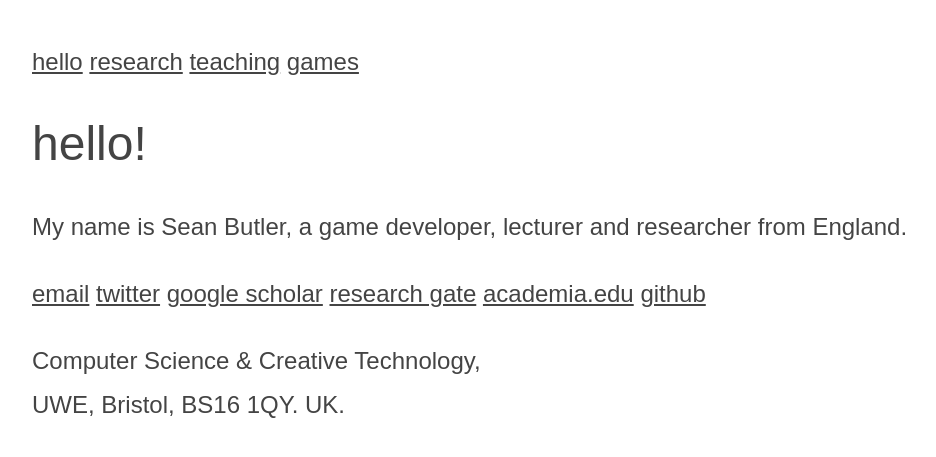
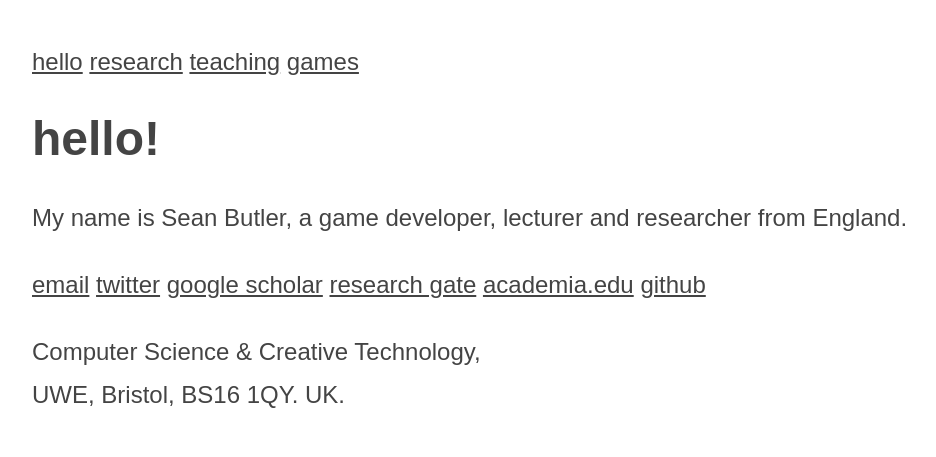
Before and after one commit to seanbutler/www.seanbutler.net, a Jekyll site: the page built from index.html, in a window 1280 px wide. Shown: the top 457 px of the page, without its empty margins (138-1074 px from the left). Built offline with Jekyll 4.4.1, drawn with Linux system fonts in a browser that asks for light colours.

Commit message:
making darker

```diff
--- a/css/main.css
+++ b/css/main.css
@@ -6,24 +6,24 @@ body{
     font-size: 24px;
     color: #444;
     padding: 0 1em;
-    font-weight: lighter;
+    /* font-weight: lighter; */
 }
 
 h1, h2, h3 {
-    /* font-size: 32px; */
-    /* color: #ff6600; */
-
-    font-weight: lighter;
-    line-height: 1.2;
+    /* font-weight: lighter; */
+    line-height: 1;
 }
 
 nav{
+
 }
 
 .container {
+
 }
 
 footer{
+
 }
 
 a {
```
